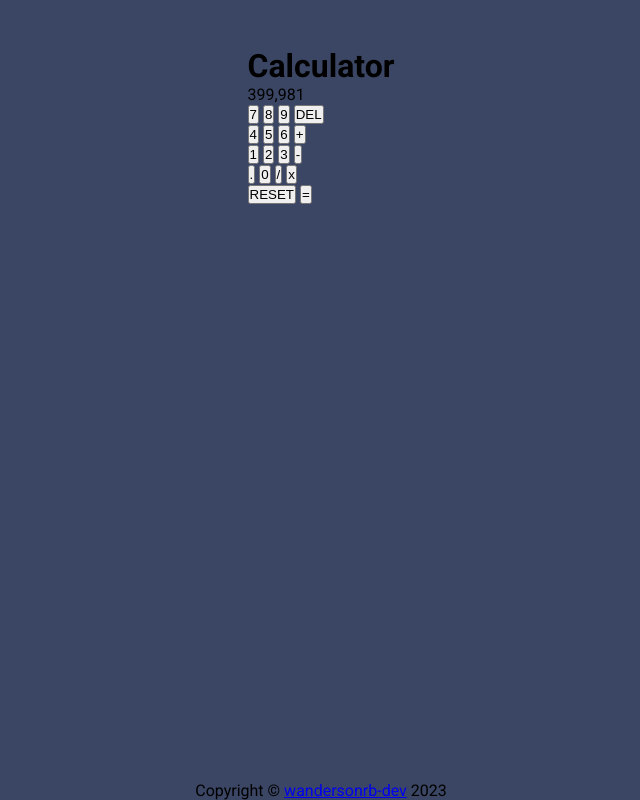
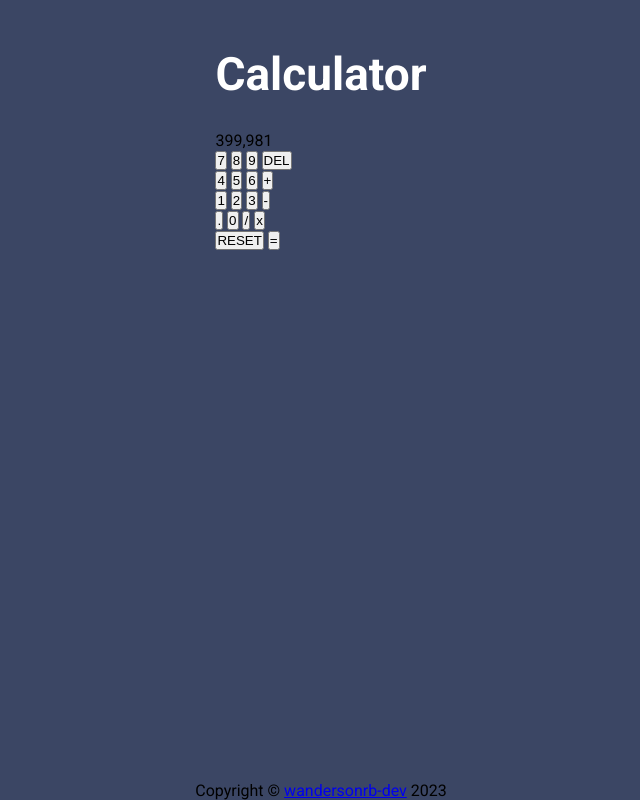
Before and after one commit to wandersonrb-dev/odin-calculator, a plain HTML site: page index.html in a window 1280 px wide. Shown: the whole page, without its empty margins (319-959 px from the left). Drawn offline with Linux system fonts and the light colour scheme.

Commit message:
Make the title bigger and white

```diff
--- a/style.css
+++ b/style.css
@@ -22,3 +22,9 @@ body {
   margin-top: 47px;
   flex: 1;
 }
+
+h1 {
+  font-size: 46px;
+  color: #fff;
+  margin-bottom: 30px;
+}
```
